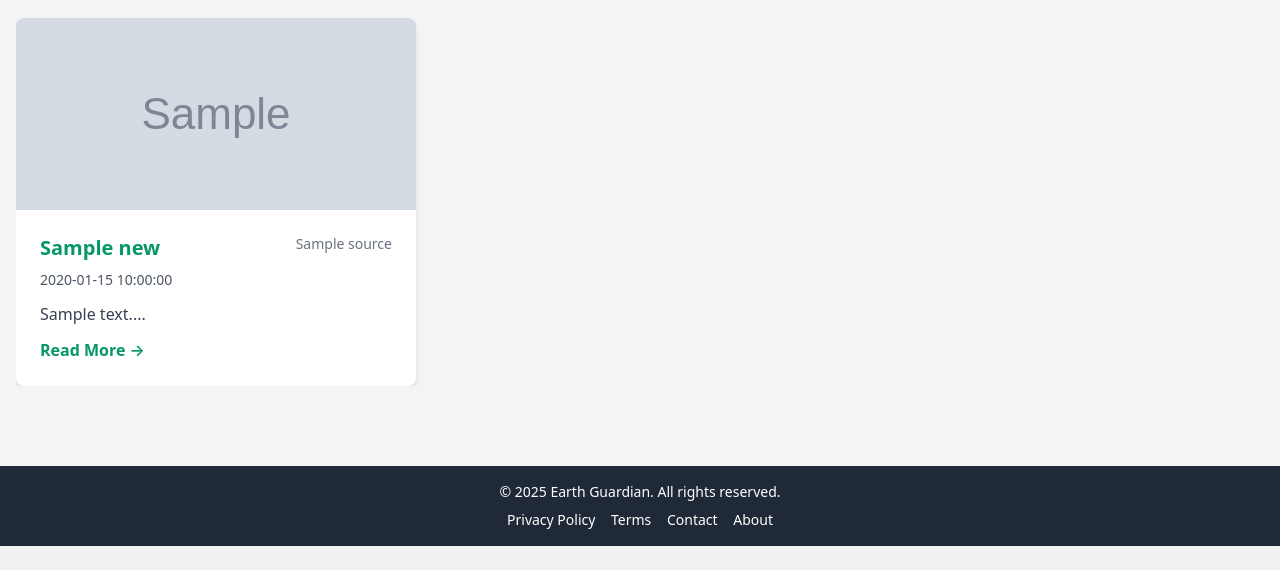
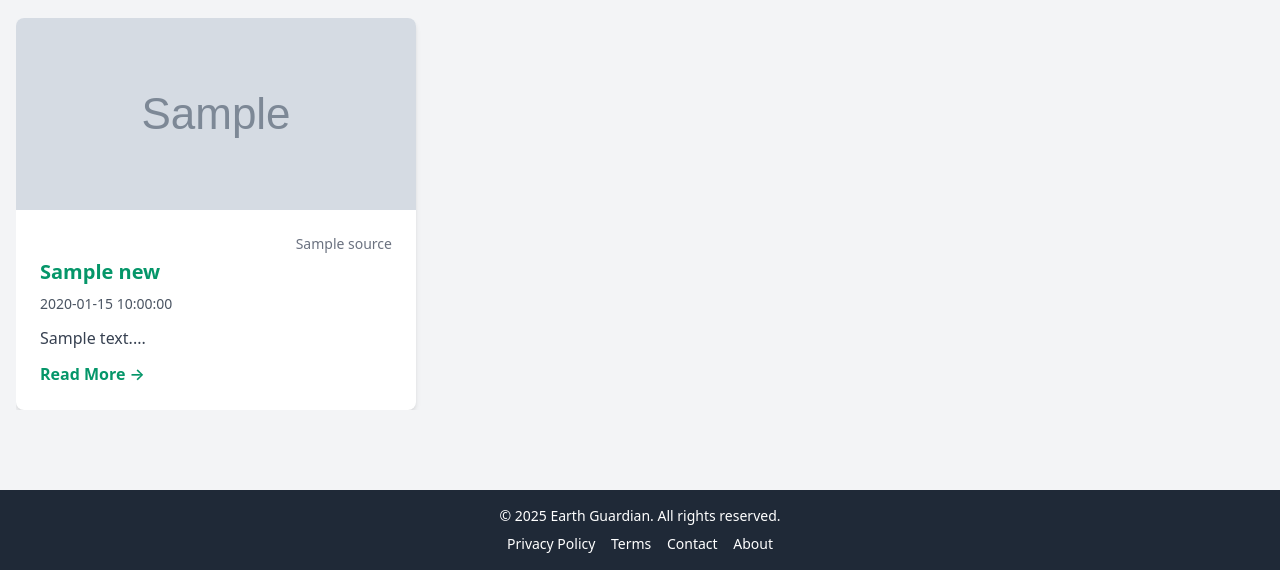
Before and after one commit to hulsfarmer/earthGuardian, a Flask app: template templates/index.html in a window 1280 px wide. Shown: the part 384-954 px from the top of the page. Before the commit the page ends 930 px from the top, so only its background shows below. Run offline with Flask 2, Linux system fonts and the light colour scheme; the template is opened without the code that fills it: most values are stand-ins (such as "Sample title", 1, 10 or a date in 2020); grey boxes marked "Sample" are stand-in pictures; parts of the project's set-up code (start-up, migrations or seed data) failed here and were passed over.

Commit message:
Feat: 뉴스 카드에서 소스를 오른쪽 맨 위, 제목을 그 아래로 배치

```diff
--- a/templates/index.html
+++ b/templates/index.html
@@ -285,9 +285,10 @@
                                             />
                                         {% endif %}
                                         <div class="p-4 md:p-6">
-                                            <div class="flex justify-between items-start mb-2">
-                                                <h3 class="text-lg md:text-xl font-semibold">
-                                                    <!-- target="_blank" 제거 -->
+                                            <!-- 뉴스 소스가 맨 위, 그 아래 제목이 오도록 구조 변경 -->
+                                            <div class="mb-2 flex flex-col items-end">
+                                                <span class="text-xs md:text-sm text-gray-500 mb-1 self-end">{{ news.source }}</span>
+                                                <h3 class="text-lg md:text-xl font-semibold w-full text-left">
                                                     <a
                                                         href="{{ news.link }}"
                                                         class="text-green-600 hover:text-green-800"
@@ -295,10 +296,6 @@
                                                         {{ news.title }}
                                                     </a>
                                                 </h3>
-                                                <span
-                                                    class="text-xs md:text-sm text-gray-500 ml-2"
-                                                    >{{ news.source }}</span
-                                                >
                                             </div>
                                             <p class="text-xs md:text-sm text-gray-600 mb-3">
                                                 {{ news.published }}
```
